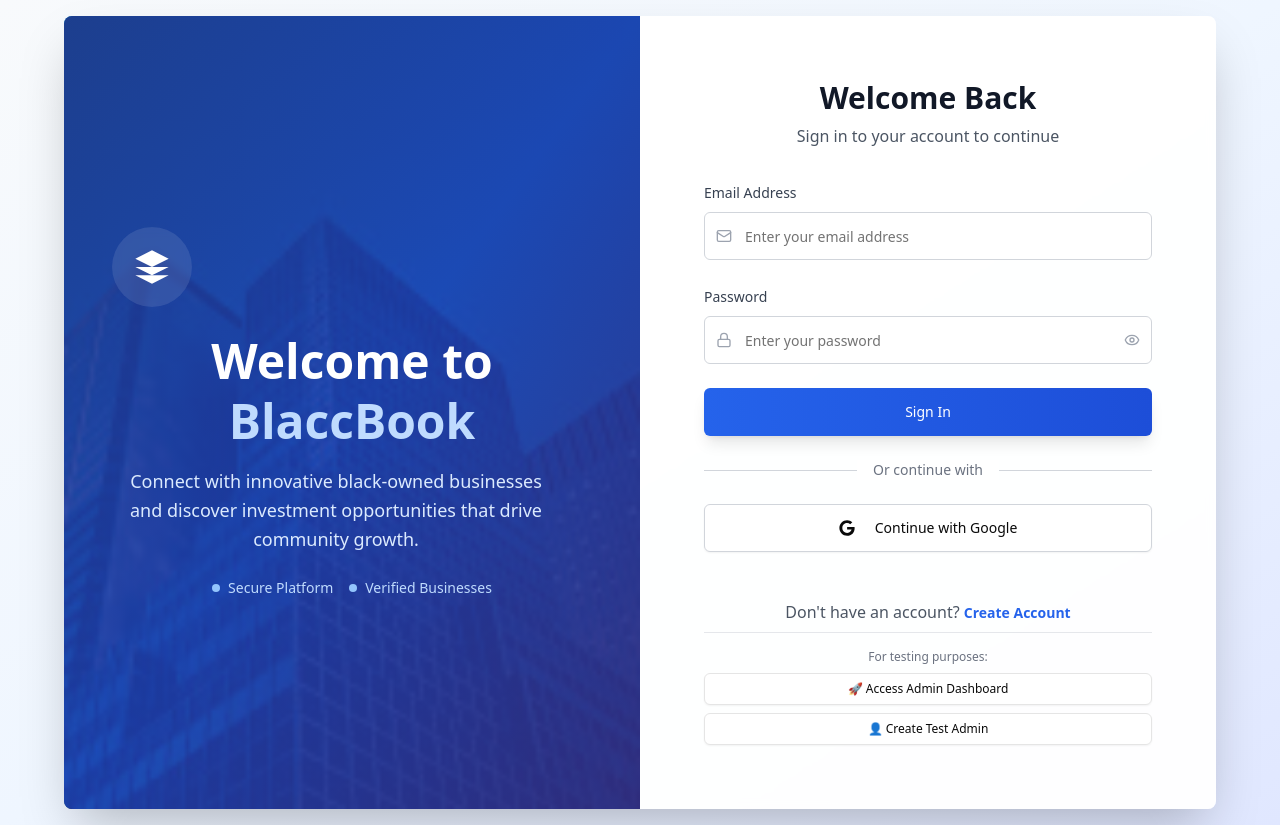
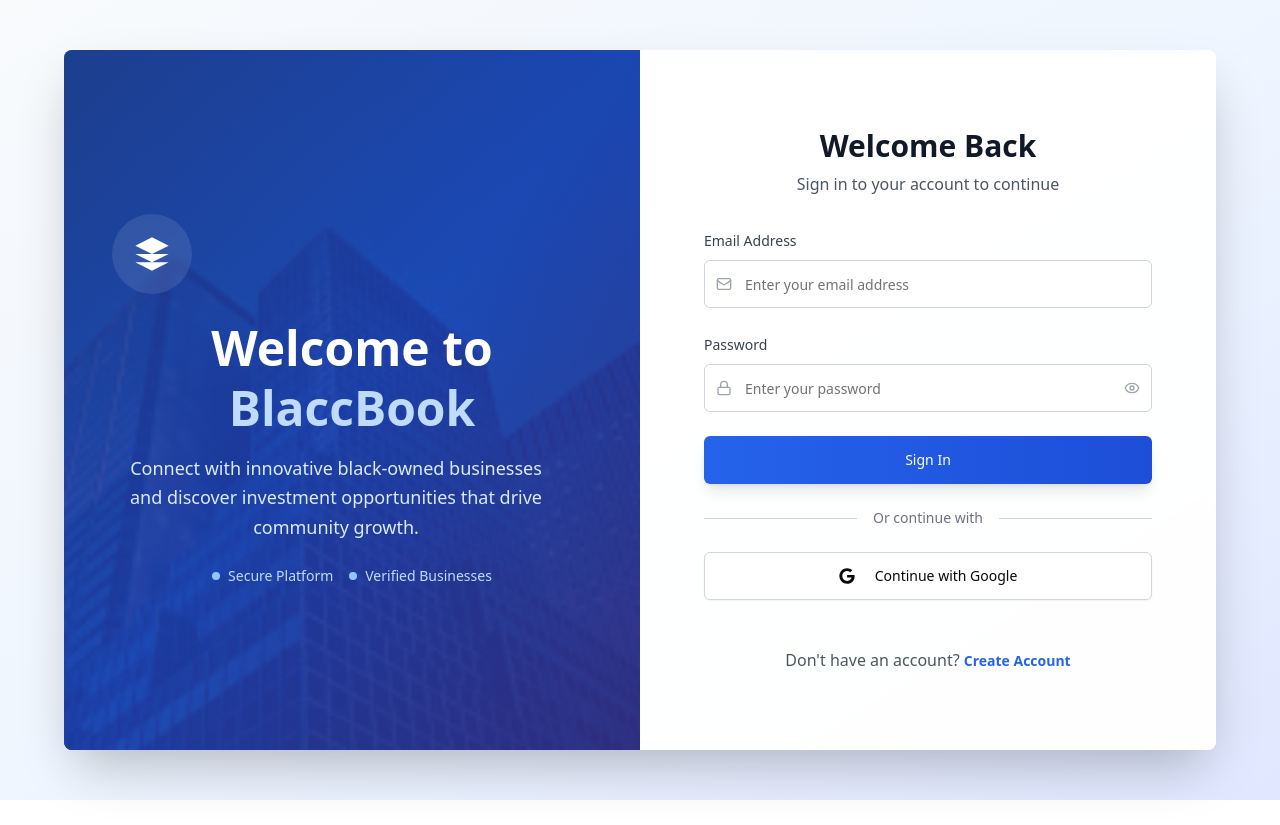
Before and after one commit to geek-maestro/blaccbook_admin, a React (Vite) app: page /login in a window 1280 px wide. After the commit the page ends 800 px from the top, so only its background shows below. Built offline with nearby package versions, Linux system fonts and the light colour scheme; no server answers.

Commit message:
remove easy access

```diff
--- a/src/Auth/Login.tsx
+++ b/src/Auth/Login.tsx
@@ -13,10 +13,7 @@
 import { Alert, AlertDescription } from "@/components/ui/alert";
 import {
   Card,
-  CardContent,
-  CardDescription,
-  CardHeader,
-  CardTitle,
+
 } from "@/components/ui/card";
 import { useCredSignIn, useSocialLogin } from "@/services/auth1.service";
 import { useUserProfile } from "@/services/profile.service";
@@ -260,7 +257,7 @@
                   </p>
 
                   {/* Admin Access Links for Testing */}
-                  <div className="pt-4 border-t border-gray-200">
+                  {/* <div className="pt-4 border-t border-gray-200">
                     <p className="text-xs text-gray-500 mb-2">For testing purposes:</p>
                     <div className="space-y-2">
                       <Button
@@ -291,7 +288,7 @@
                         👤 Create Test Admin
                       </Button>
                     </div>
-                  </div>
+                  </div> */}
                 </div>
               </form>
             </div>
```
